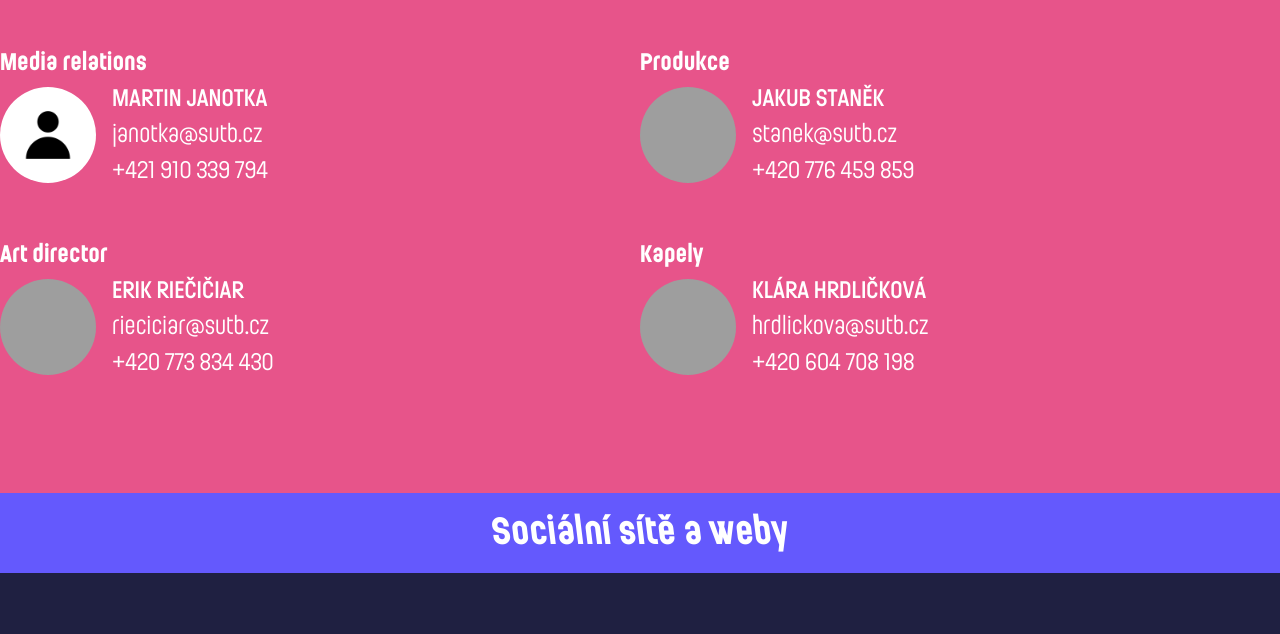
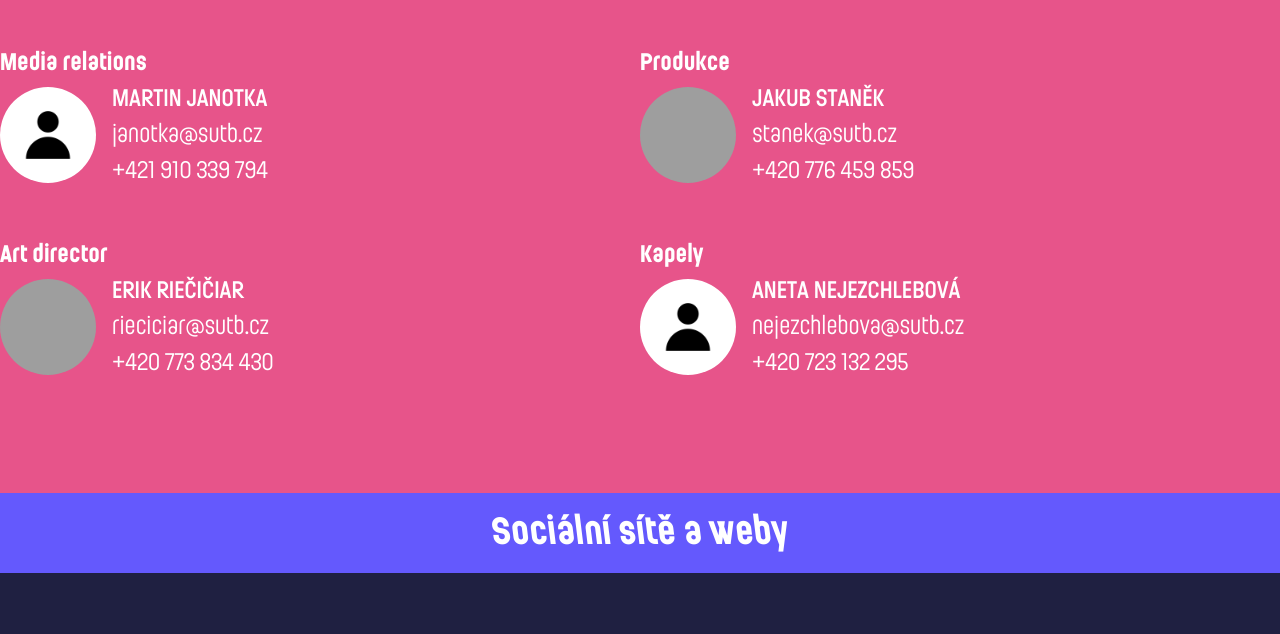
Before and after one commit to SU-UTB/web-majales-fe, an Astro site: page /kontakty in a window 1280 px wide. Shown: the part 1135-1769 px from the top of the page. Built offline with nearby package versions, Linux system fonts and the light colour scheme; Astro itself is replaced by a stand-in of ours; grey boxes are pictures that could not be loaded.

Commit message:
Small fixes

```diff
--- a/src/components/partners/PartnerSection.tsx
+++ b/src/components/partners/PartnerSection.tsx
@@ -36,7 +36,7 @@ export const PartnerSection = () => {
             headline="Mediální partner"
             img={medialniPartnerLogo}
             alt="Mediální partner logo"
-            link="https://www.medialni.cz/"
+            link="https://www.kfbz.cz/"
           />
           <SinglePartnerItem
             headline="Logistický partner"
--- a/src/data/contacts.ts
+++ b/src/data/contacts.ts
@@ -4,7 +4,6 @@ import DefaultPhoto from '../assets/img/contacts/default.jpg?url';
 import ErikPhoto from '../assets/img/contacts/erik.jpg?url';
 import JankaPhoto from '../assets/img/contacts/janka.jpg?url';
 import JstPhoto from '../assets/img/contacts/jst.jpg?url';
-import KlarkaPhoto from '../assets/img/contacts/klarka.jpg?url';
 import LukyPhoto from '../assets/img/contacts/luky.jpg?url';
 import PataPhoto from '../assets/img/contacts/pata.jpg?url';
 
@@ -60,9 +59,9 @@ export const contacts: ContactType[] = [
   },
   {
     position: 'Kapely',
-    name: 'KLÁRA HRDLIČKOVÁ',
-    email: 'hrdlickova@sutb.cz',
-    phone: '+420 604 708 198',
-    photo: KlarkaPhoto,
+    name: 'ANETA NEJEZCHLEBOVÁ',
+    email: 'nejezchlebova@sutb.cz',
+    phone: '+420 723 132 295',
+    photo: DefaultPhoto,
   },
 ];
```
